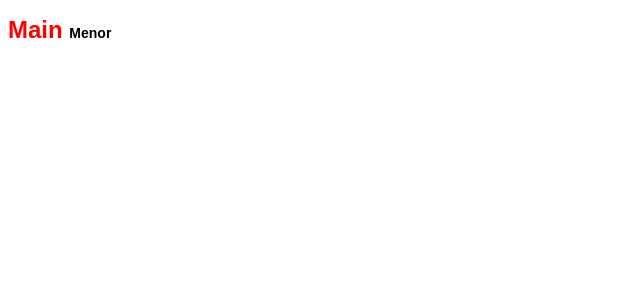
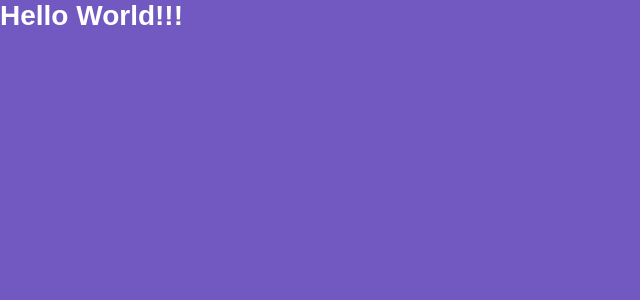
Before and after one commit to gislainejessica/course-go-stack-web-s2, a React (Create React App) app in the folder modulo5/: page / in a window 1280 px wide. Shown: the top 300 px of the page, without its empty margins (0-640 px from the left). Built offline with nearby package versions, Linux system fonts and the light colour scheme; the HTML template or start-up script is replaced by a standard one.

Commit message:
Estilos Globais

```diff
--- a/modulo5/src/App.js
+++ b/modulo5/src/App.js
@@ -1,8 +1,14 @@
 import React from 'react';
 import Routes from './routes';
+import GlobalStyles from './styles/global';
 
 function App() {
-  return <Routes />;
+  return (
+    <>
+      <GlobalStyles />
+      <Routes />
+    </>
+  );
 }
 
 export default App;
--- a/modulo5/src/pages/Main/index.js
+++ b/modulo5/src/pages/Main/index.js
@@ -3,10 +3,5 @@
 import { Title } from './styles';
 
 export default function Main() {
-  return (
-    <Title error>
-      {' '}
-      Main <small> Menor </small>
-    </Title>
-  );
+  return <Title> Hello World!!! </Title>;
 }
--- a/modulo5/src/pages/Main/styles.js
+++ b/modulo5/src/pages/Main/styles.js
@@ -1,12 +1,5 @@
 import styled from 'styled-components';
 
 export const Title = styled.h1`
-  font-size: 24px;
-  color: ${props => (props.error ? 'red' : '#7159c1')};
-  font-family: Arial, Helvetica, sans-serif;
-
-  small {
-    font-size: 14px;
-    color: #000;
-  }
+  color: #fff;
 `;
--- /dev/null
+++ b/modulo5/src/styles/global.js
@@ -0,0 +1,29 @@
+import { createGlobalStyle } from 'styled-components';
+
+export default createGlobalStyle`
+  * {
+    margin:0;
+    padding:0;
+    outline:0;
+    box-sizing: border-box;
+  }
+
+  html, body, #root {
+    min-height:100%;
+  }
+
+  body {
+    background: #7159c1;
+    -webkit-font-smoothing: antialiased !important;
+  }
+
+  body, input, button{
+    color: #222;
+    font-size: 14px;
+    font-family: Arial, Helvetica, sans-serif;
+  }
+
+  button{
+    cursor:pointer;
+  }
+`;
```
Also changed, not shown: 1 other file (tests, documents, lock files or other folders).
